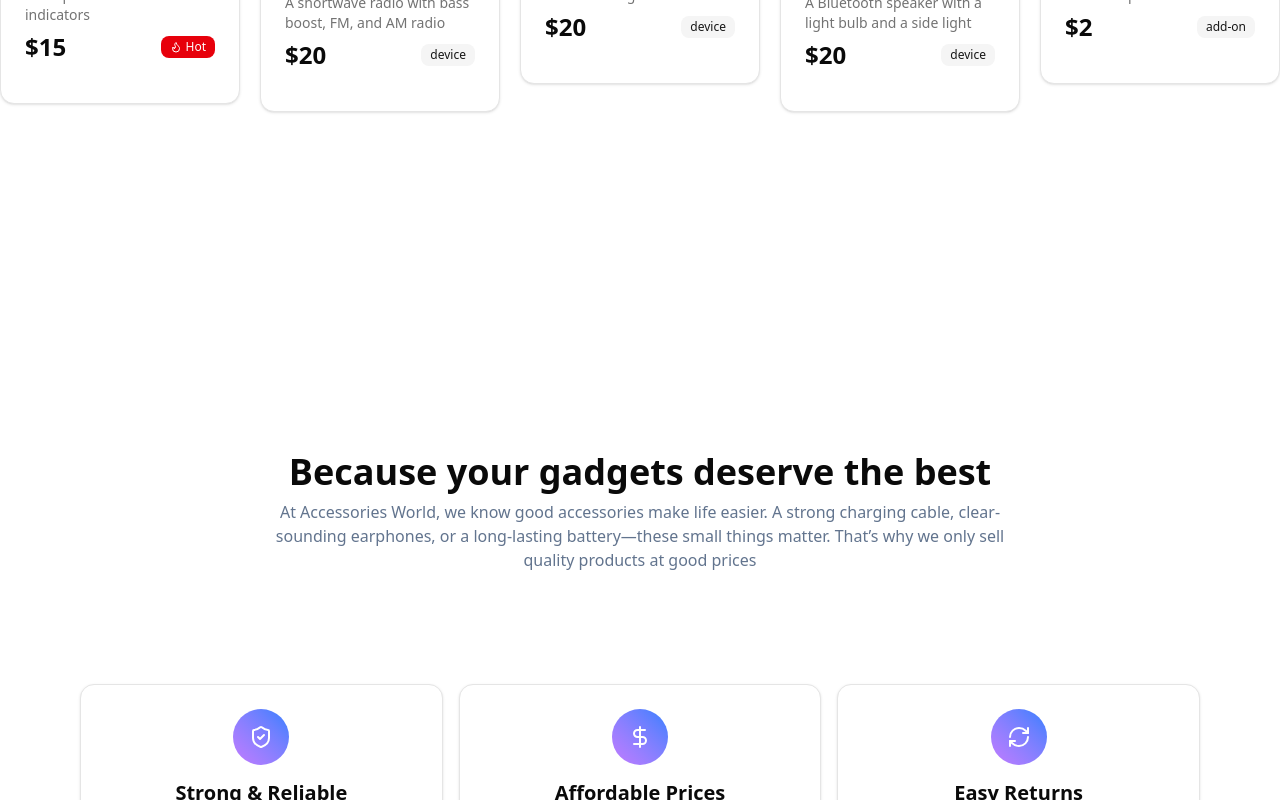
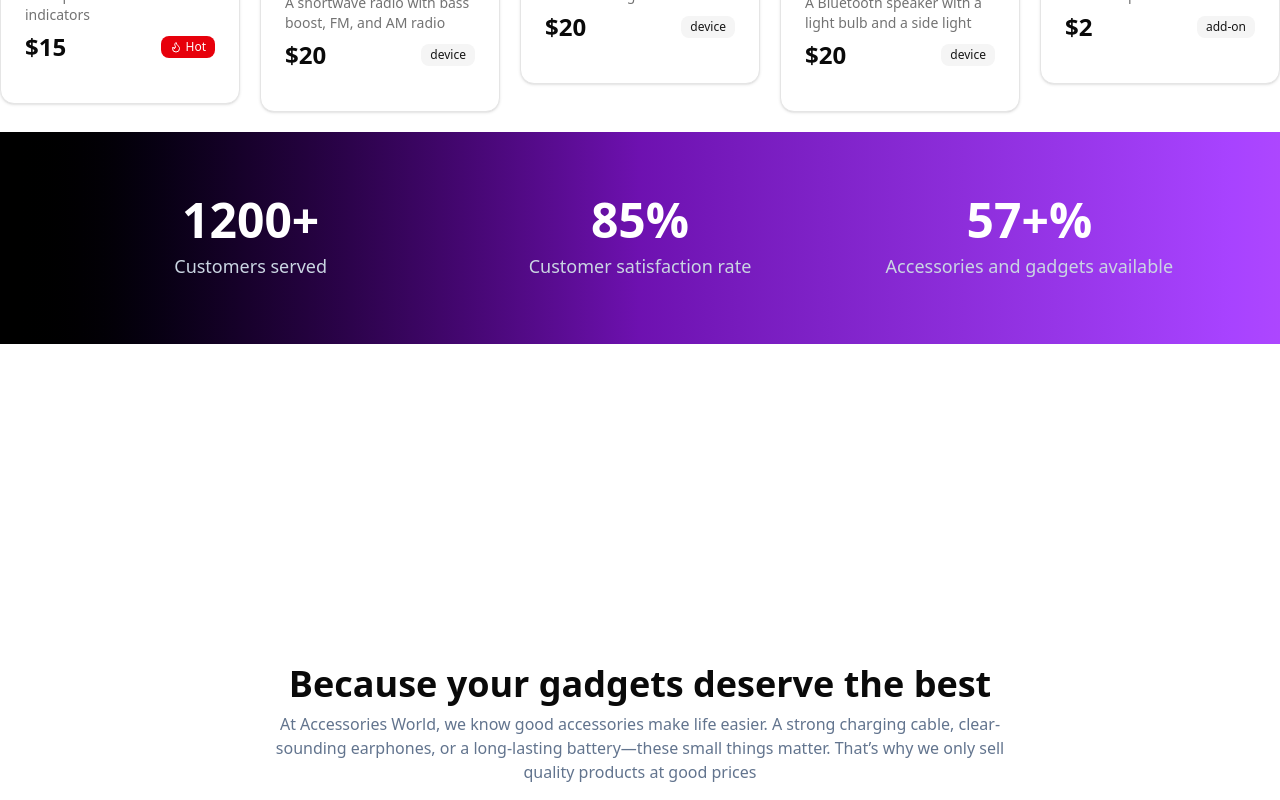
Before and after one commit to codewithkin/accessoriesworld, a Next.js app: page / in a window 1280 px wide. Shown: the part 1220-2020 px from the top of the page. Built offline with nearby package versions, Linux system fonts and the light colour scheme.

Commit message:
[ADD]: Metrics section

```diff
--- a/src/app/page.tsx
+++ b/src/app/page.tsx
@@ -1,4 +1,5 @@
 import Header from "@/components/home/Header";
+import Metrics from "@/components/home/Metrics";
 import ProductsSwiper from "@/components/home/ProductsSwiper";
 import WhyChooseUs from "@/components/home/WhyChooseUs";
 
@@ -7,6 +8,7 @@ export default function Home() {
     <>
       <Header />
       <ProductsSwiper />
+      <Metrics />
       <WhyChooseUs />
     </>
   );
--- /dev/null
+++ b/src/components/home/Metrics.tsx
@@ -0,0 +1,44 @@
+import AnimateIntoView from "../reusable/AnimateIntoView"
+
+type Metric = {
+    id: number,
+    title: string,
+    extension: string
+}
+
+function Metrics() {
+    const metrics: Metric[] = [
+        {
+            id: 1,
+            title: "1200+",
+            extension: "Customers served"
+        },
+        {
+            id: 2,
+            title: "85%",
+            extension: "Customer satisfaction rate"
+        },
+        {
+            id: 3,
+            title: "57+%",
+            extension: "Accessories and gadgets available"
+        }
+    ]
+
+  return (
+    <AnimateIntoView>
+        <section className='grid p-8 sm:p-12 md:p-16 md:grid-cols-3 gap-16 md:gap-4 items-center bg-gradient-to-r from-black via-purple-800 to-purple-500'>
+        {
+            metrics.map((metric: Metric) => (
+                <article key={metric.id} className="flex flex-col gap-2 items-center">
+                    <h4 className="text-5xl text-white font-semibold">{metric.title}</h4>
+                    <p className="text-slate-300 text-lg">{metric.extension}</p>
+        </article>
+            ))
+        }
+    </section>
+    </AnimateIntoView>
+  )
+}
+
+export default Metrics
--- /dev/null
+++ b/src/components/home/What CustomersSay.tsx
@@ -0,0 +1,13 @@
+import React from 'react'
+
+function WhatCustomersSay() {
+  return (
+    <section className='section'>
+        <article>
+
+        </article>
+    </section>
+  )
+}
+
+export default WhatCustomersSay
```
